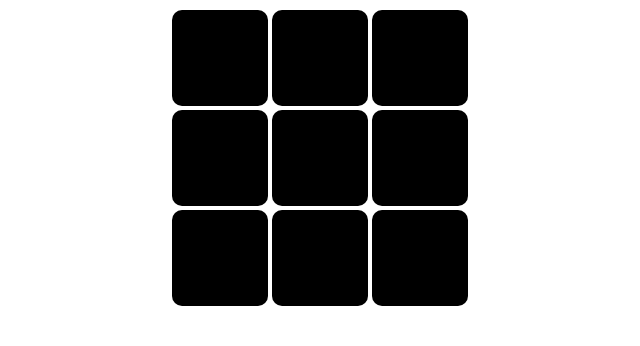
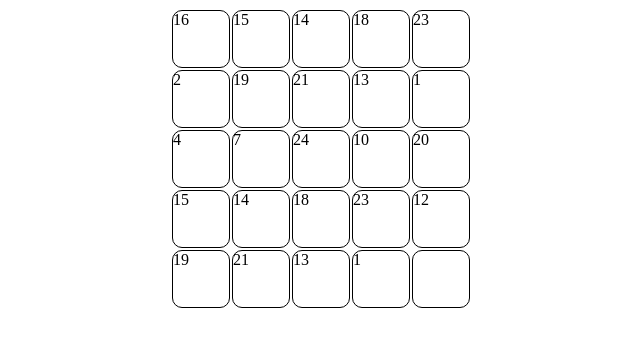
Before and after one commit to k-gorod/gem-puzzle, a plain HTML site: page index.html in a window 1280 px wide. Shown: the whole page, without its empty margins (320-960 px from the left). Drawn offline with Linux system fonts and the light colour scheme.

Commit message:
feat: add random filling of cells

```diff
--- a/index.js
+++ b/index.js
@@ -1,4 +1,4 @@
-const n=3;
+const n=5;
 function gridTamplate(n){
     let str="";
     for (let i = 0; i < n; i++) {
@@ -6,29 +6,44 @@ function gridTamplate(n){
     }
     return str+"; ";
 }
-console.log(gridTamplate(n))
 var field = document.createElement('div');
 field.setAttribute("class","field");
 field.setAttribute("style",
     "grid-template-columns: "+gridTamplate(n)+
     "grid-template-rows: "+gridTamplate(n)
 );
-
-for (let i = 1; i < n+1; i++) {
-    for (let k = 1; k < n+1; k++) {
+function randomNumbers(){
+    var arr=[];
+    var i2;
+    var sub;
+	for (let i = 0; i < Math.pow(n,2)-1; i++) {
+        arr.unshift(i+1);
+        i2=Math.floor(Math.random()*(i + 1));
+        sub = arr[i2];
+        arr[i2]=arr[0];
+        arr[0]=sub;
+    }
+	return arr;
+}
+console.log(randomNumbers());
+const arrOfNumb = randomNumbers()
+for (let i = 1; i <= n; i++) {
+    for (let k = 1; k <= n; k++) {
         const cell = document.createElement('div');
         const inCell = document.createElement('div');
         cell.setAttribute('class','cell');
         cell.setAttribute('id','c'+i+'-'+k);
         inCell.setAttribute('class','inCell');
+        inCell.innerText=k==n&&i==n?"":arrOfNumb[((i-1)*3+k)-1];
+        console.log((i-1)*3+k);
         field.append(cell);
         cell.append(inCell);
     }
 }
 document.body.append(field);
 //=====================Анимация
-// const field = document.getElementsByClassName('field')[0];
-// field.addEventListener('mousedown',(e)=>{
+
+// document.getElementsByClassName('field')[0].addEventListener('mousedown',(e)=>{
 //     e.target.classList.add('a');
 //     e.target.style = " transform: translateX(100%)"
 //     setTimeout(()=>{
--- a/style.css
+++ b/style.css
@@ -1,20 +1,75 @@
-.field{
-    display:grid;
+.field {
+  display: grid;
   width: 300px;
   height: 300px;
   position: relative;
   margin: auto;
 }
-.cell{
+
+.cell {
   padding: 2px;
 }
-.inCell{
-    background: #000;
+
+.inCell {
+  border: solid 1px black;
   border-radius: 10px;
   width: 100%;
   height: 100%;
 }
 
-.a{
+.void * {
+  background: transparent;
+}
+
+.a {
   transition: 0.5s ease-out all;
 }
+
+#c1-1, #c2-1, #c3-1, #c4-1, #c5-1, #c6-1, #c7-1, #c8-1 {
+  grid-row: 1/2;
+}
+#c1-2, #c2-2, #c3-2, #c4-2, #c5-2, #c6-2, #c7-2, #c8-2 {
+  grid-row: 2/3;
+}
+#c1-3, #c2-3, #c3-3, #c4-3, #c5-3, #c6-3, #c7-3, #c8-3 {
+  grid-row: 3/4;
+}
+#c1-4, #c2-4, #c3-4, #c4-4, #c5-4, #c6-4, #c7-4, #c8-4 {
+  grid-row: 4/5;
+}
+#c1-5, #c2-5, #c3-5, #c4-5, #c5-5, #c6-5, #c7-5, #c8-5 {
+  grid-row: 5/6;
+}
+#c1-6, #c2-6, #c3-6, #c4-6, #c5-6, #c6-6, #c7-6, #c8-6 {
+  grid-row: 6/7;
+}
+#c1-7, #c2-7, #c3-7, #c4-7, #c5-7, #c6-7, #c7-7, #c8-7 {
+  grid-row: 7/8;
+}
+#c1-8, #c2-8, #c3-8, #c4-8, #c5-8, #c6-8, #c7-8, #c8-8 {
+  grid-row: 8/9;
+}
+#c1-1, #c1-2, #c1-3, #c1-4, #c1-5, #c1-6, #c1-7, #c1-8 {
+  grid-column: 1/2;
+}
+#c2-1, #c2-2, #c2-3, #c2-4, #c2-5, #c2-6, #c2-7, #c2-8 {
+  grid-column: 2/3;
+}
+#c3-1, #c3-2, #c3-3, #c3-4, #c3-5, #c3-6, #c3-7, #c3-8 {
+  grid-column: 3/4;
+}
+#c4-1, #c4-2, #c4-3, #c4-4, #c4-5, #c4-6, #c4-7, #c4-8 {
+  grid-column: 4/5;
+}
+#c5-1, #c5-2, #c5-3, #c5-4, #c5-5, #c5-6, #c5-7, #c5-8 {
+  grid-column: 5/6;
+}
+#c6-1, #c6-2, #c6-3, #c6-4, #c6-5, #c6-6, #c6-7, #c6-8 {
+  grid-column: 6/7;
+}
+#c7-1, #c7-2, #c7-3, #c7-4, #c7-5, #c7-6, #c7-7, #c7-8 {
+  grid-column: 7/8;
+}
+#c8-1, #c8-2, #c8-3, #c8-4, #c8-5, #c8-6, #c8-7, #c8-8 {
+  grid-column: 8/9;
+}
```
Lines whose indentation alone changed are shown as unchanged.
